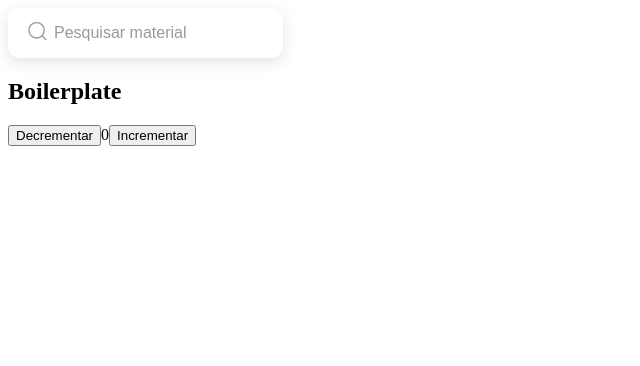
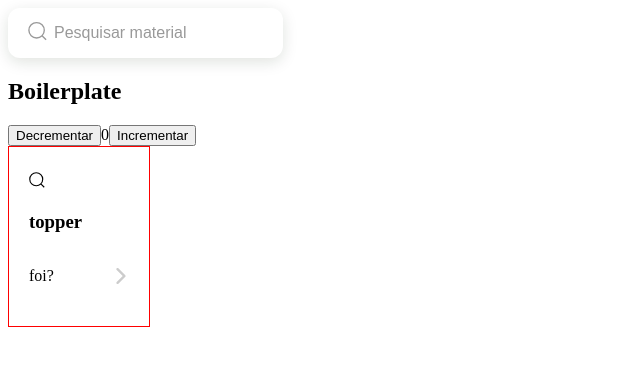
Before and after one commit to joaomarcosc/frontend-provihack, a React (Create React App) app: page / in a window 1280 px wide. Shown: the top 366 px of the page, without its empty margins (0-640 px from the left). Built offline with nearby package versions, Linux system fonts and the light colour scheme.

Commit message:
feat: cardRecycleComponent

```diff
--- /dev/null
+++ b/src/components/CardRecycle/index.tsx
@@ -0,0 +1,23 @@
+import css from './styles.module.scss';
+import { InputHTMLAttributes, ReactNode } from 'react';
+import { ReactComponent as ArrowSvg } from 'assets/icons/arrow.svg';
+interface IProps {
+  icon: ReactNode;
+  title: string;
+  description: string;
+}
+
+export function CardRecycle({ icon, title, description }: IProps) {
+  return (
+    <section className={css.cardRecycleWrapper}>
+      <div>{icon}</div>
+      <div>
+        <h3>{title}</h3>
+        <div className={css.descriptionWithLogo}>
+          <p>{description}</p>
+          <ArrowSvg />
+        </div>
+      </div>
+    </section>
+  );
+}
--- /dev/null
+++ b/src/components/CardRecycle/styles.module.scss
@@ -0,0 +1,10 @@
+.cardRecycleWrapper{
+    width: 100px;
+    padding: 25px 20px;
+    border: 1px solid red;
+}
+.descriptionWithLogo{
+    display: flex;
+    justify-content: space-between;
+    align-items: center;
+}
--- a/src/components/Header/index.tsx
+++ b/src/components/Header/index.tsx
@@ -1,6 +1,7 @@
 import { useStores } from 'stores';
 import { ReactComponent as SearchSvg } from '../../assets/icons/search-icon.svg';
 import { Input } from 'components/Input';
+import { CardRecycle } from 'components/CardRecycle';
 
 export function Header() {
   const {
@@ -14,6 +15,7 @@ export function Header() {
       <button onClick={decrement}>Decrementar</button>
       {count}
       <button onClick={increment}>Incrementar</button>
+      <CardRecycle icon={<SearchSvg />} title="topper" description="foi?" />
     </section>
   );
 }
--- a/src/components/Input/index.tsx
+++ b/src/components/Input/index.tsx
@@ -8,7 +8,6 @@ interface IProps extends InputHTMLAttributes<HTMLInputElement> {
 
 export function Input(props: IProps) {
   const { icon } = props;
-
   return (
     <section className={css.inputWrapper}>
       <p className={css.icon}>{icon}</p>
```
Also changed, not shown: src/helper/utils.ts (added, +18 -0 lines), .prettierrc.json, src/assets/icons/arrow.svg (added).
